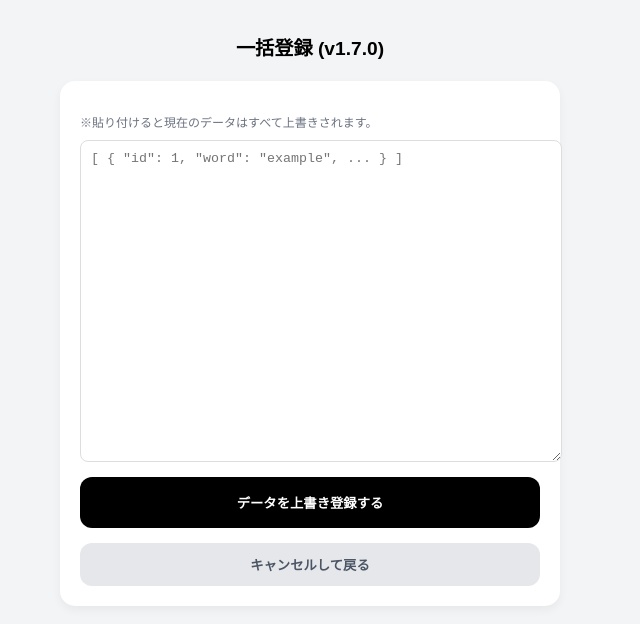
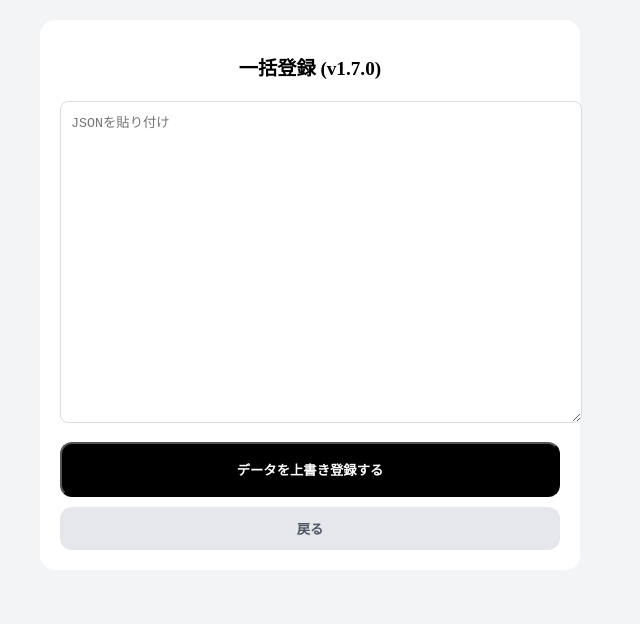
Before and after one commit to toyo19721221-cmyk/my-english-vocab, a Next.js app: page /add in a window 1280 px wide. Shown: the top 624 px of the page, without its empty margins (330-970 px from the left). Built offline with nearby package versions, Linux system fonts and the light colour scheme.

Commit message:
feat: hide learned words and add reset function

```diff
--- a/src/app/add/page.tsx
+++ b/src/app/add/page.tsx
@@ -1,6 +1,6 @@
 /**
  * @version 1.7.0
- * @description 一括登録画面。確実な画面遷移（window.location）を実装。
+ * @description 【登録用】データ上書き・強制リダイレクト機能
  */
 "use client";
 import { useState } from "react";
@@ -9,50 +9,33 @@ export default function AddPage() {
   const [jsonInput, setJsonInput] = useState("");
   const [error, setError] = useState("");
 
-  const forceReloadHome = () => {
-    // キャッシュを無視してトップページへ強制移動
-    window.location.assign("/");
-  };
+  const forceReloadHome = () => { window.location.assign("/"); };
 
   const handleBulkRegister = () => {
     try {
       setError("");
-      if (!jsonInput.trim()) { setError("データが空です"); return; }
+      if (!jsonInput.trim()) return;
       const parsedData = JSON.parse(jsonInput);
-      if (!Array.isArray(parsedData) || parsedData.length === 0) {
-        throw new Error("形式エラー");
-      }
       localStorage.setItem("my-app-data", JSON.stringify(parsedData));
-      alert(`成功：${parsedData.length}件の単語を登録しました`);
+      alert(`成功：${parsedData.length}件登録しました`);
       forceReloadHome();
     } catch (err) {
-      setError("エラー：JSON形式が正しくありません。記号やカッコを確認してください。");
+      setError("JSON形式が正しくありません。");
     }
   };
 
   return (
-    <main style={{ minHeight: '100vh', backgroundColor: '#f3f4f6', display: 'flex', flexDirection: 'column', alignItems: 'center', padding: '20px', color: 'black', fontFamily: 'sans-serif' }}>
-      <div style={{ width: '100%', maxWidth: '500px' }}>
+    <main style={{ minHeight: '100vh', backgroundColor: '#f3f4f6', display: 'flex', flexDirection: 'column', alignItems: 'center', padding: '20px', color: 'black' }}>
+      <div style={{ width: '100%', maxWidth: '500px', backgroundColor: 'white', padding: '20px', borderRadius: '15px' }}>
         <h1 style={{ fontSize: '1.2rem', fontWeight: 'bold', marginBottom: '20px', textAlign: 'center' }}>一括登録 (v1.7.0)</h1>
-
-        <div style={{ backgroundColor: 'white', padding: '20px', borderRadius: '15px', boxShadow: '0 4px 10px rgba(0,0,0,0.05)' }}>
-          <p style={{ fontSize: '12px', color: '#6b7280', marginBottom: '10px' }}>
-            ※貼り付けると現在のデータはすべて上書きされます。
-          </p>
-          <textarea
-            value={jsonInput}
-            onChange={(e) => setJsonInput(e.target.value)}
-            style={{ width: '100%', height: '300px', marginBottom: '15px', padding: '10px', borderRadius: '8px', border: '1px solid #ddd', display: 'block', color: 'black' }}
-            placeholder='[ { "id": 1, "word": "example", ... } ]'
-          />
-          {error && <p style={{ color: 'red', fontSize: '12px', marginBottom: '10px' }}>{error}</p>}
-          <button onClick={handleBulkRegister} style={{ width: '100%', padding: '16px', backgroundColor: 'black', color: 'white', borderRadius: '12px', fontWeight: 'bold', cursor: 'pointer', marginBottom: '15px', border: 'none' }}>
-            データを上書き登録する
-          </button>
-          <button onClick={forceReloadHome} style={{ width: '100%', padding: '12px', backgroundColor: '#e5e7eb', color: '#4b5563', borderRadius: '12px', border: 'none', fontWeight: 'bold', cursor: 'pointer' }}>
-            キャンセルして戻る
-          </button>
-        </div>
+        <textarea
+          value={jsonInput}
+          onChange={(e) => setJsonInput(e.target.value)}
+          style={{ width: '100%', height: '300px', marginBottom: '15px', padding: '10px', borderRadius: '8px', border: '1px solid #ddd', color: 'black' }}
+          placeholder='JSONを貼り付け'
+        />
+        <button onClick={handleBulkRegister} style={{ width: '100%', padding: '16px', backgroundColor: 'black', color: 'white', borderRadius: '12px', fontWeight: 'bold', cursor: 'pointer', marginBottom: '10px' }}>データを上書き登録する</button>
+        <button onClick={forceReloadHome} style={{ width: '100%', padding: '12px', backgroundColor: '#e5e7eb', color: '#4b5563', borderRadius: '12px', border: 'none', fontWeight: 'bold', cursor: 'pointer' }}>戻る</button>
       </div>
     </main>
   );
```
Also changed, not shown: src/app/page.tsx (+43 -43 lines).
